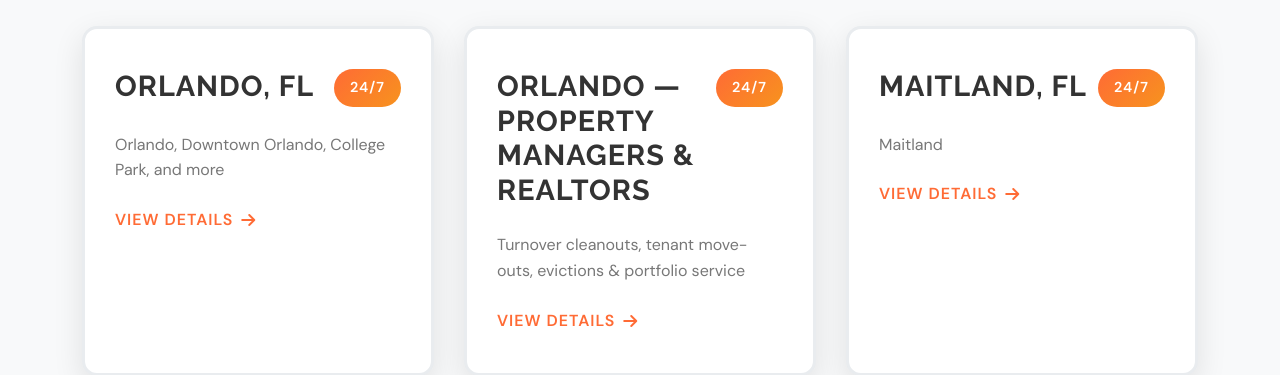
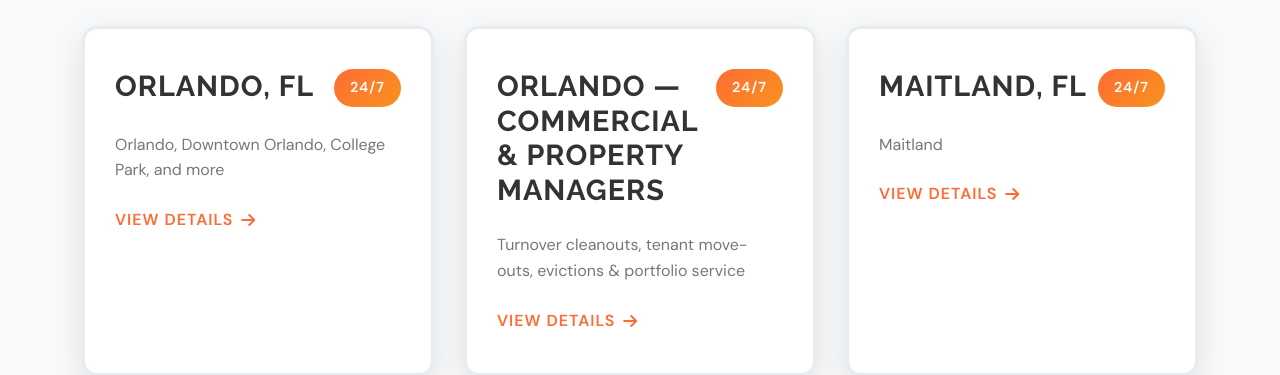
Before and after one commit to thehvie/Hualin, a PHP site: page /service-areas.php in a window 1280 px wide. Shown: the part 1778-2153 px from the top of the page. Run offline with PHP 8.4, Linux system fonts and the light colour scheme; some libraries are stand-ins or nearby versions.

Commit message:
SEO: fix dead internal links and drop redirecting URL from sitemap
- header nav: remove "Property Managers & Realtors" -> orlando.php item
  (orlando.php 301s to homepage; resolves the standing orlando.php
  contradiction now that nothing internal links to it)
- service-areas.php: repoint the Orlando/PM card to commercial.php
- dumpster-rentals.php, tips-for-moving-things.php,
  the-advantages-of-organizing-your-attic.php: point estate_cleanout.php
  / apartment_cleanouts.php underscore links straight at the hyphen URLs
  instead of through the 301
- sitemap.xml: remove orlando.php (it 301s; sitemaps should list only
  canonical 200s) -> 58 URLs

Co-Authored-By: Claude Sonnet 5 <noreply@anthropic.com>

```diff
--- a/dumpster-rentals.php
+++ b/dumpster-rentals.php
@@ -1028,8 +1028,8 @@
                 <ul class="sidebar_link">
                   <li><a href="residential.php">Residential Junk Removal</a></li>
                   <li><a href="commercial.php">Commercial Cleanouts</a></li>
-                  <li><a href="apartment_cleanouts.php">Apartment Cleanouts</a></li>
-                  <li><a href="estate_cleanout.php">Estate Cleanouts</a></li>
+                  <li><a href="apartment-cleanouts.php">Apartment Cleanouts</a></li>
+                  <li><a href="estate-cleanout.php">Estate Cleanouts</a></li>
                   <li><a href="dumpster-rentals.php" class="active">Dumpster Rentals</a></li>
                   <li><a href="appliance-removal.php">Appliance Removal</a></li>
                   <li><a href="concrete-removal.php">Construction Debris</a></li>
--- a/includes/header.php
+++ b/includes/header.php
@@ -118,7 +118,6 @@
             <li><a href="cardboard-removal.php">Cardboard Removal</a></li>
              <li><a href="estate-cleanout.php">Estate Clean Outs</a></li>
              <li><a href="dumpster-rentals.php">Dumpster Rentals</a></li>
-             <li><a href="orlando.php">Property Managers &amp; Realtors</a></li>
           </ul>
         </li>
         <!--
--- a/service-areas.php
+++ b/service-areas.php
@@ -779,16 +779,16 @@
             ></a>
           </div>
 
-          <!-- Orlando - Property Managers & Realtors -->
+          <!-- Orlando - Commercial & Property Managers -->
           <div class="service-area-card wow fadeInUp">
             <div class="service-area-header">
-              <h2 class="area-name">Orlando — Property Managers &amp; Realtors</h2>
+              <h2 class="area-name">Orlando — Commercial &amp; Property Managers</h2>
               <span class="area-badge">24/7</span>
             </div>
             <div class="service-areas-text">
               Turnover cleanouts, tenant move-outs, evictions &amp; portfolio service
             </div>
-            <a href="orlando.php" class="view-details-btn"
+            <a href="commercial.php" class="view-details-btn"
               >View Details <i class="fas fa-arrow-right"></i
             ></a>
           </div>
--- a/sitemap.xml
+++ b/sitemap.xml
@@ -13,12 +13,6 @@
     <lastmod>2026-09-01</lastmod>
     <changefreq>weekly</changefreq>
     <priority>0.9</priority>
-  </url>
-  <url>
-    <loc>https://haulinjunkies.com/orlando.php</loc>
-    <lastmod>2026-08-12</lastmod>
-    <changefreq>monthly</changefreq>
-    <priority>0.8</priority>
   </url>
   <url>
     <loc>https://haulinjunkies.com/contact_us.php</loc>
--- a/the-advantages-of-organizing-your-attic.php
+++ b/the-advantages-of-organizing-your-attic.php
@@ -314,7 +314,7 @@
                 >
                   <h3 style="color: #007bff">Haulinjunkies to the rescue</h3>
                   <p>
-                    If you need help cleaning out your attic, our <a href="residential.php">residential junk removal service</a> will remove all unwanted items and dispose of them responsibly. For larger estate or full-home cleanouts, our <a href="estate_cleanout.php">estate cleanout service</a> is the perfect solution.
+                    If you need help cleaning out your attic, our <a href="residential.php">residential junk removal service</a> will remove all unwanted items and dispose of them responsibly. For larger estate or full-home cleanouts, our <a href="estate-cleanout.php">estate cleanout service</a> is the perfect solution.
                   </p>
                   <p>
                     Contact us at <strong>(407) 815-4926</strong> for
--- a/tips-for-moving-things.php
+++ b/tips-for-moving-things.php
@@ -180,7 +180,7 @@
                   <h4>Before Moving Anything Heavy, Call Us</h4>
                   <p>
                     The good news is that moving furniture around your house can
-                    be done safely! Simply call <strong>Haulinjunkies</strong> for a free estimate. Our <a href="residential.php">residential junk removal team in Orlando</a> handles heavy furniture, appliances, and more so you don't have to. If you need to clear out an entire room or property, check out our <a href="apartment_cleanouts.php">apartment cleanout service</a>. Contact us at <strong>(407) 815-4926</strong> right away.
+                    be done safely! Simply call <strong>Haulinjunkies</strong> for a free estimate. Our <a href="residential.php">residential junk removal team in Orlando</a> handles heavy furniture, appliances, and more so you don't have to. If you need to clear out an entire room or property, check out our <a href="apartment-cleanouts.php">apartment cleanout service</a>. Contact us at <strong>(407) 815-4926</strong> right away.
                   </p>
                 </div>
               </div>
```
